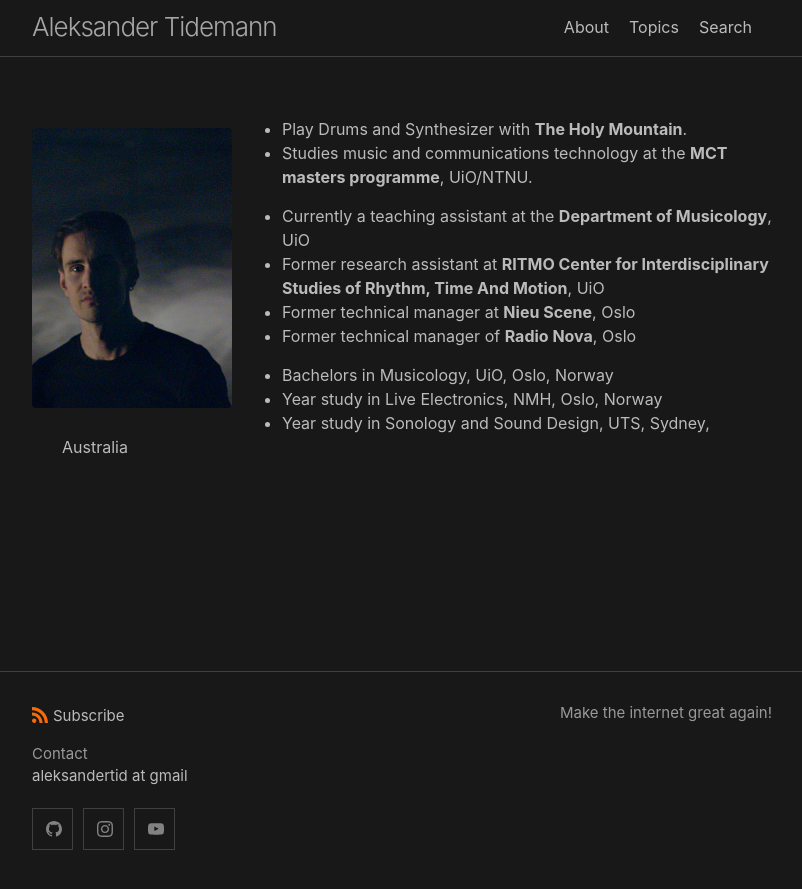
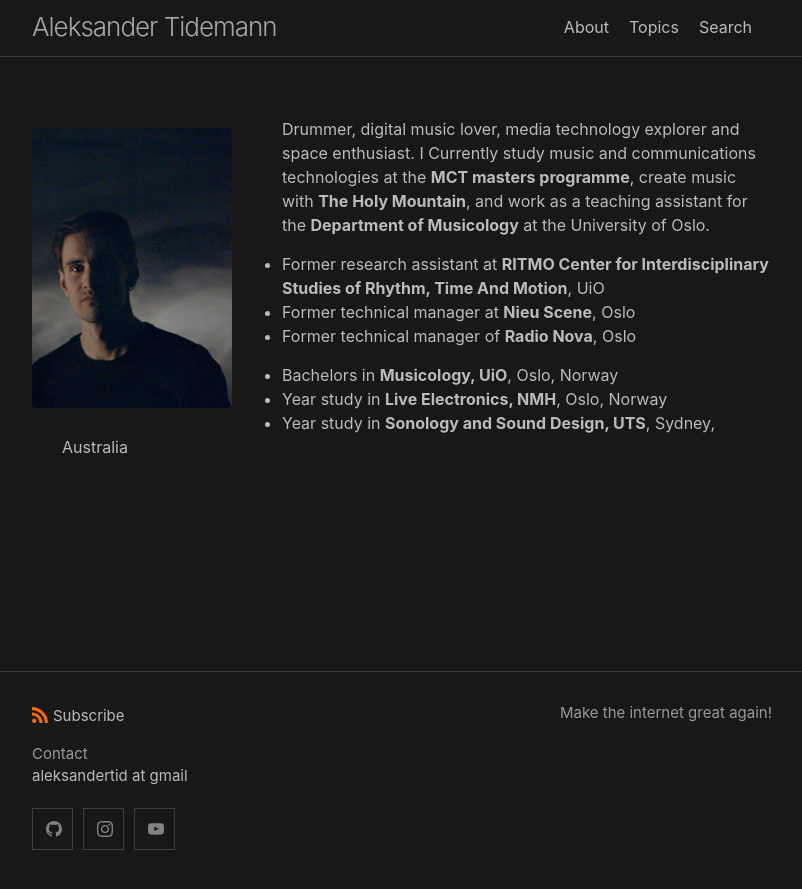
Before and after one commit to AleksanderTidemann/AleksanderTidemann.github.io, a Jekyll site: the page built from About.md, in a window 1280 px wide. Shown: the top 889 px of the page, without its empty margins (238-1040 px from the left). Built offline with Jekyll 4.4.1, drawn with Linux system fonts in a browser that asks for light colours.

Commit message:
Updated about section..

```diff
--- a/About.md
+++ b/About.md
@@ -10,16 +10,14 @@ permalink: /About/
    <figcaption></figcaption>
 </figure>
 
-* Play Drums and Synthesizer with [**The Holy Mountain**](https://www.theholymountain.net/).
-* Studies music and communications technology at the [**MCT masters programme**](https://mct-master.github.io/), UiO/NTNU.
 
+Drummer, digital music lover, media technology explorer and space enthusiast. I Currently study music and communications technologies at the [**MCT masters programme**](https://mct-master.github.io/), create music with [**The Holy Mountain**](https://www.theholymountain.net/), and work as a teaching assistant for the [**Department of Musicology**](https://www.hf.uio.no/imv/english/) at the University of Oslo.
 
-* Currently a teaching assistant at the [**Department of Musicology**](https://www.hf.uio.no/imv/english/), UiO
 * Former research assistant at [**RITMO Center for Interdisciplinary Studies of Rhythm, Time And Motion**](https://www.uio.no/ritmo/english/), UiO
 * Former technical manager at [**Nieu Scene**](https://nieuscene.no/), Oslo
 * Former technical manager of [**Radio Nova**](https://radionova.no/), Oslo
 
 
-* Bachelors in Musicology, UiO, Oslo, Norway
-* Year study in Live Electronics, NMH, Oslo, Norway
-* Year study in Sonology and Sound Design, UTS, Sydney, Australia
+* Bachelors in [**Musicology, UiO**](https://www.hf.uio.no/imv/english/), Oslo, Norway
+* Year study in [**Live Electronics, NMH**](https://nmh.no/studier/videreutdanning/live_electronics_musikkteknologi_for_utovere), Oslo, Norway
+* Year study in [**Sonology and Sound Design, UTS**](https://www.uts.edu.au/future-students/find-a-course/bachelor-music-and-sound-design), Sydney, Australia
```
